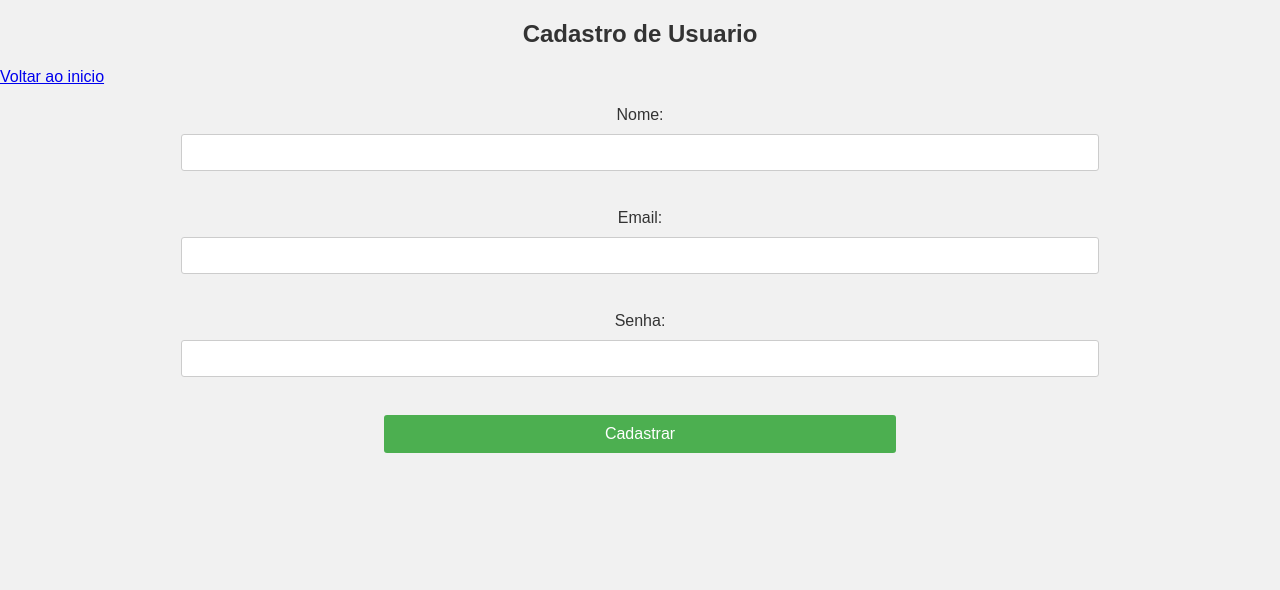
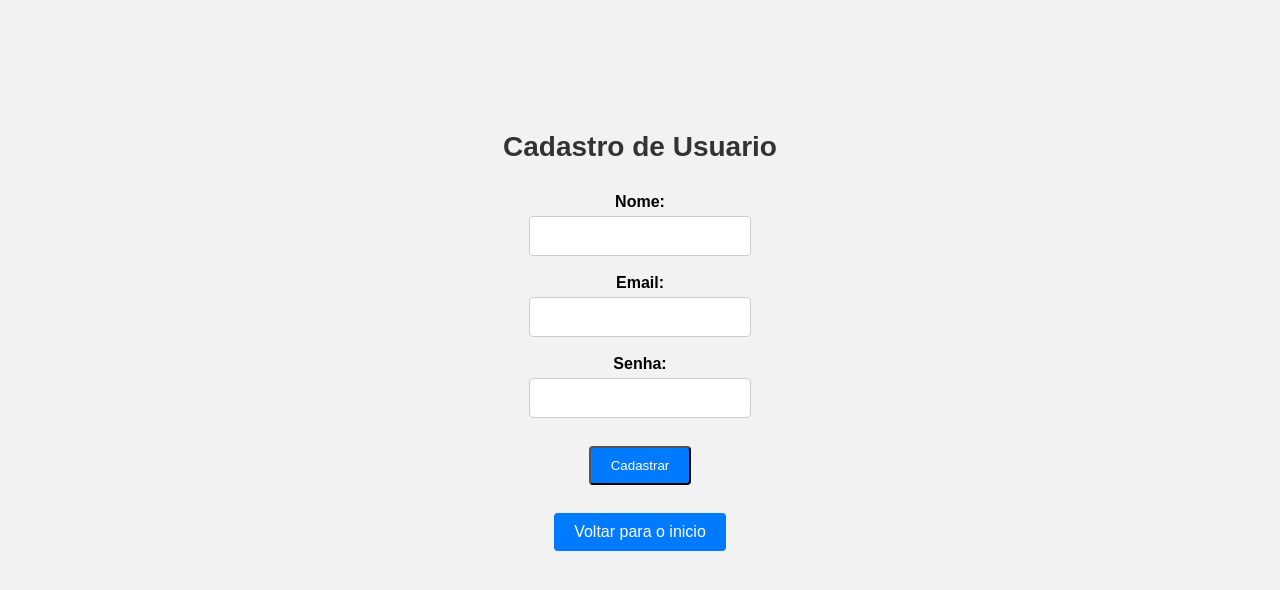
Before and after one commit to Projetos-Puccamp/FrontV2, a website: page Front/src/Pcadastro.html in a window 1280 px wide. Drawn offline with Linux system fonts and the light colour scheme.

Commit message:
att css
atualizacoes do css de login

```diff
--- /dev/null
+++ b/Front/src/Pcadastro.css
@@ -0,0 +1,67 @@
+body {
+  font-family: Arial, sans-serif;
+  background-color: #f2f2f2;
+  text-align: center;
+  padding-top: 100px;
+}
+
+h2 {
+  font-size: 28px;
+  color: #333;
+  margin-bottom: 30px;
+}
+
+form {
+  display: inline-block;
+}
+
+label {
+  display: block;
+  margin-bottom: 5px;
+  font-weight: bold;
+}
+
+input[type="text"],
+input[type="email"],
+input[type="password"] {
+  width: 200px;
+  padding: 10px;
+  font-size: 16px;
+  border-radius: 4px;
+  border: 1px solid #ccc;
+}
+
+input[type="submit"] {
+  display: inline-block;
+  padding: 10px 20px;
+  background-color: #007bff;
+  color: #fff;
+  text-decoration: none;
+  border-radius: 4px;
+  transition: background-color 0.3s;
+  margin-top: 10px;
+}
+
+input[type="submit"]:hover {
+  background-color: #0056b3;
+}
+
+a.btn {
+  display: inline-block;
+  padding: 10px 20px;
+  background-color: #007bff;
+  color: #fff;
+  text-decoration: none;
+  border-radius: 4px;
+  transition: background-color 0.3s;
+  margin-top: 10px;
+}
+
+a.btn:hover {
+  background-color: #0056b3;
+}
+
+.error {
+  color: red;
+  margin-top: 10px;
+}
--- a/Front/src/Pcadastro.html
+++ b/Front/src/Pcadastro.html
@@ -2,11 +2,10 @@
 <html>
     <head>
         <title>Tela de Cadastro</title>
-        <link rel="stylesheet" type="text/css" href="main.css">
+        <link rel="stylesheet" type="text/css" href="Pcadastro.css">
       </head>
 <body>
   <h2>Cadastro de Usuario</h2>
-  <a href="Pinicial.html"> Voltar ao inicio</a>
   <form id="cadastroForm">
     <label for="nome">Nome:</label>
     <input type="text" id="nome" required><br><br>
@@ -14,7 +13,8 @@
     <input type="email" id="email" required><br><br>
     <label for="senha">Senha:</label>
     <input type="password" id="senha" required><br><br>
-    <input type="submit" value="Cadastrar">
+    <input type="submit" value="Cadastrar"><br><br>
+    <a href="Pinicial.html" class="btn">Voltar para o inicio</a>
   </form>
 
   <div id="mensagem" class="error"></div>
--- /dev/null
+++ b/Front/src/Pinicial.css
@@ -0,0 +1,28 @@
+body {
+    font-family: Arial, sans-serif;
+    background-color: #f2f2f2;
+    text-align: center;
+    padding-top: 50px;
+  }
+
+  h1 {
+    font-size: 36px;
+    color: #333;
+    margin-bottom: 30px;
+  }
+
+  a {
+    display: inline-block;
+    padding: 10px 20px;
+    width: 150px; /* Largura fixa dos botões */
+    background-color: #007bff;
+    color: #fff;
+    text-decoration: none;
+    border-radius: 4px;
+    transition: background-color 0.3s;
+    margin-bottom: 10px;
+  }
+
+  a:hover {
+    background-color: #0056b3;
+  }
--- /dev/null
+++ b/Front/src/Plogin.css
@@ -0,0 +1,63 @@
+body {
+    font-family: Arial, sans-serif;
+    background-color: #f2f2f2;
+    text-align: center;
+    padding-top: 100px;
+  }
+
+  h1 {
+    font-size: 36px;
+    color: #333;
+    margin-bottom: 30px;
+  }
+
+  form {
+    display: inline-block;
+    margin-bottom: 20px;
+    text-align: center;
+  }
+
+  label {
+    display: block;
+    margin-bottom: 5px;
+    font-weight: bold;
+  }
+
+  input[type="email"],
+  input[type="password"] {
+    width: 200px;
+    padding: 10px;
+    font-size: 16px;
+    border-radius: 4px;
+    border: 1px solid #ccc;
+  }
+
+  input[type="submit"] {
+    display: block;
+    margin: 10px auto;
+    padding: 10px 20px;
+    background-color: #007bff;
+    color: #fff;
+    text-decoration: none;
+    border-radius: 4px;
+    transition: background-color 0.3s;
+  }
+
+  input[type="submit"]:hover {
+    background-color: #0056b3;
+  }
+
+  a.btn {
+    display: block;
+    padding: 10px 20px;
+    background-color: #007bff;
+    color: #fff;
+    text-decoration: none;
+    border-radius: 4px;
+    transition: background-color 0.3s;
+    margin-top: 10px;
+  }
+
+  a.btn:hover {
+    background-color: #0056b3;
+  }
--- a/Front/src/main.css
+++ /dev/null
@@ -1,58 +0,0 @@
-body {
-    font-family: Arial, sans-serif;
-    background-color: #f1f1f1;
-    margin: 0;
-    padding: 0;
-  }
-
-  .container {
-    max-width: 400px;
-    margin: 0 auto;
-    padding: 20px;
-    background-color: #fff;
-    border-radius: 5px;
-    box-shadow: 0 0 10px rgba(0, 0, 0, 0.1);
-  }
-  form{
-    text-align: center;
-  }
-  h2 {
-    text-align: center;
-    color: #333;
-  }
-
-  form {
-    margin-top: 20px;
-  }
-
-  label {
-    display: block;
-    margin-bottom: 10px;
-    color: #333;
-  }
-
-
-  input[type="text"],
-  input[type="email"],
-  input[type="password"] {
-    width: 70%;
-    padding: 10px;
-    border: 1px solid #ccc;
-    border-radius: 3px;
-    margin-bottom: 20px;
-  }
-
-  input[type="submit"] {
-    width: 40%;
-    padding: 10px;
-    background-color: #4CAF50;
-    border: none;
-    color: #fff;
-    cursor: pointer;
-    font-size: 16px;
-    border-radius: 3px;
-  }
-  .error-message {
-    color: red;
-    margin-top: 10px;
-  }
```
Also changed, not shown: Front/src/Paluno.html (added, +14 -0 lines), Front/src/Pinicial.html (+4 -1 lines), Front/src/Plogin.html (added, +21 -0 lines).
